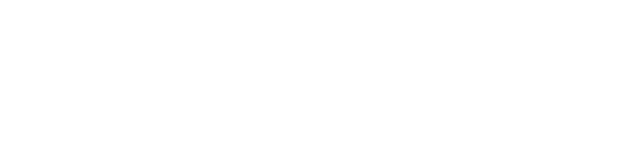
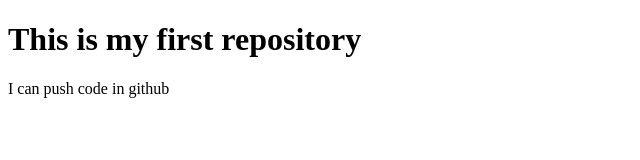
Before and after one commit to MortuzaMahmud/my-first-repo, a plain HTML site: page index.html in a window 1280 px wide. Shown: the whole page, without its empty margins (0-640 px from the left). Drawn offline with Linux system fonts and the light colour scheme.

Commit message:
code added

```diff
--- a/index.html
+++ b/index.html
@@ -7,6 +7,7 @@
     <title>My First Github Repo</title>
 </head>
 <body>
-
+    <h1>This is my first repository</h1>
+    <p>I can push code in github</p>
 </body>
 </html>
```
